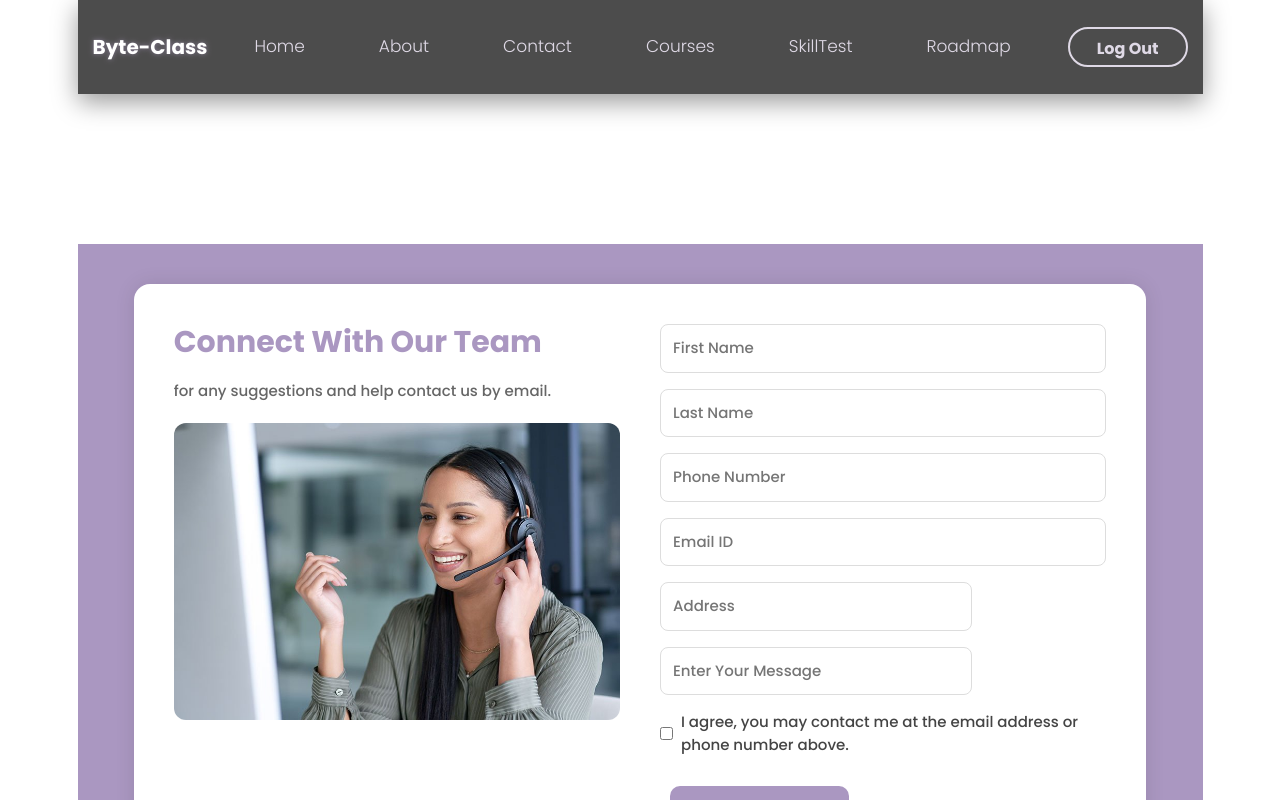
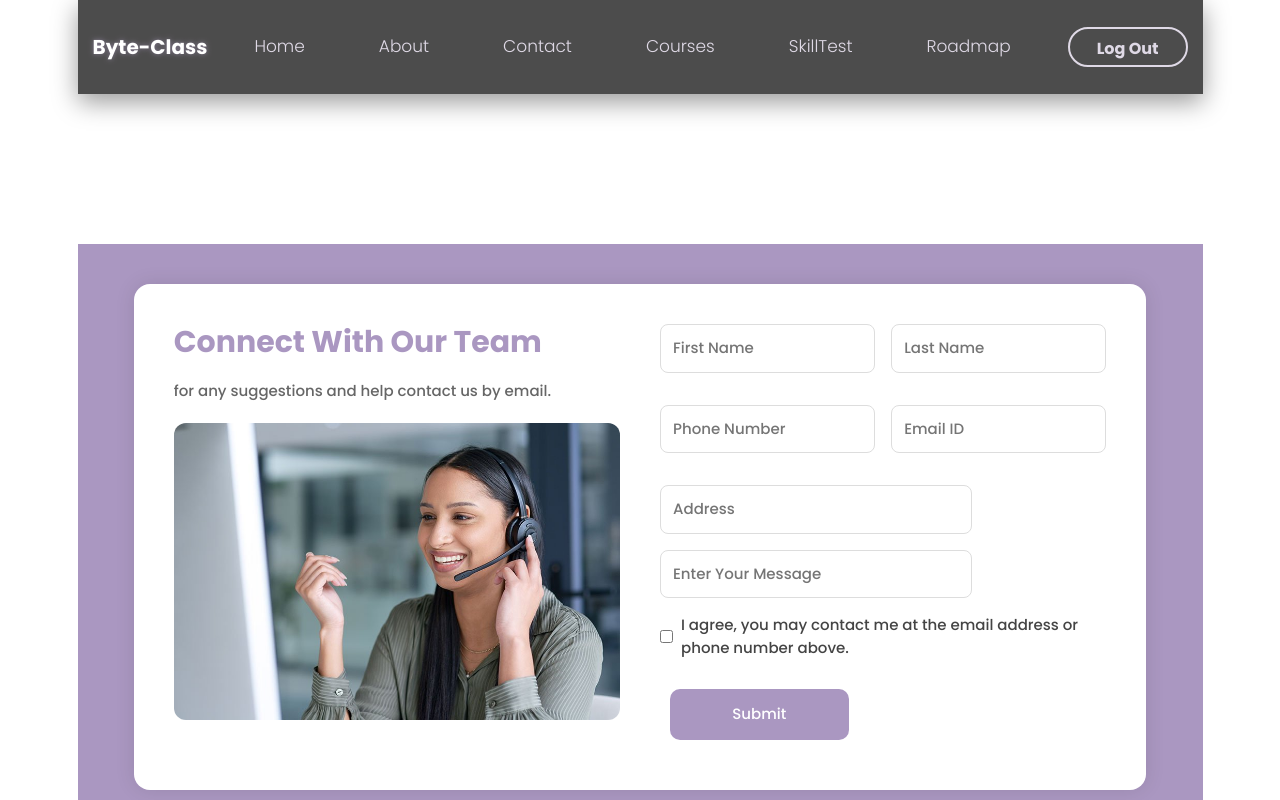
Before and after one commit to aish2605/Byte-Class, a React (Create React App) app: page /contact in a window 1280 px wide. Shown: the top 800 px of the page. Built offline with nearby package versions, Linux system fonts and the light colour scheme; no server answers.

Commit message:
last commit

```diff
--- a/src/Contact.css
+++ b/src/Contact.css
@@ -59,7 +59,7 @@
   font-size: 15px;
 }
 
-.input-field.full {
+.input-field {
   width: 70%;
   margin-bottom: 16px;
 }
```
